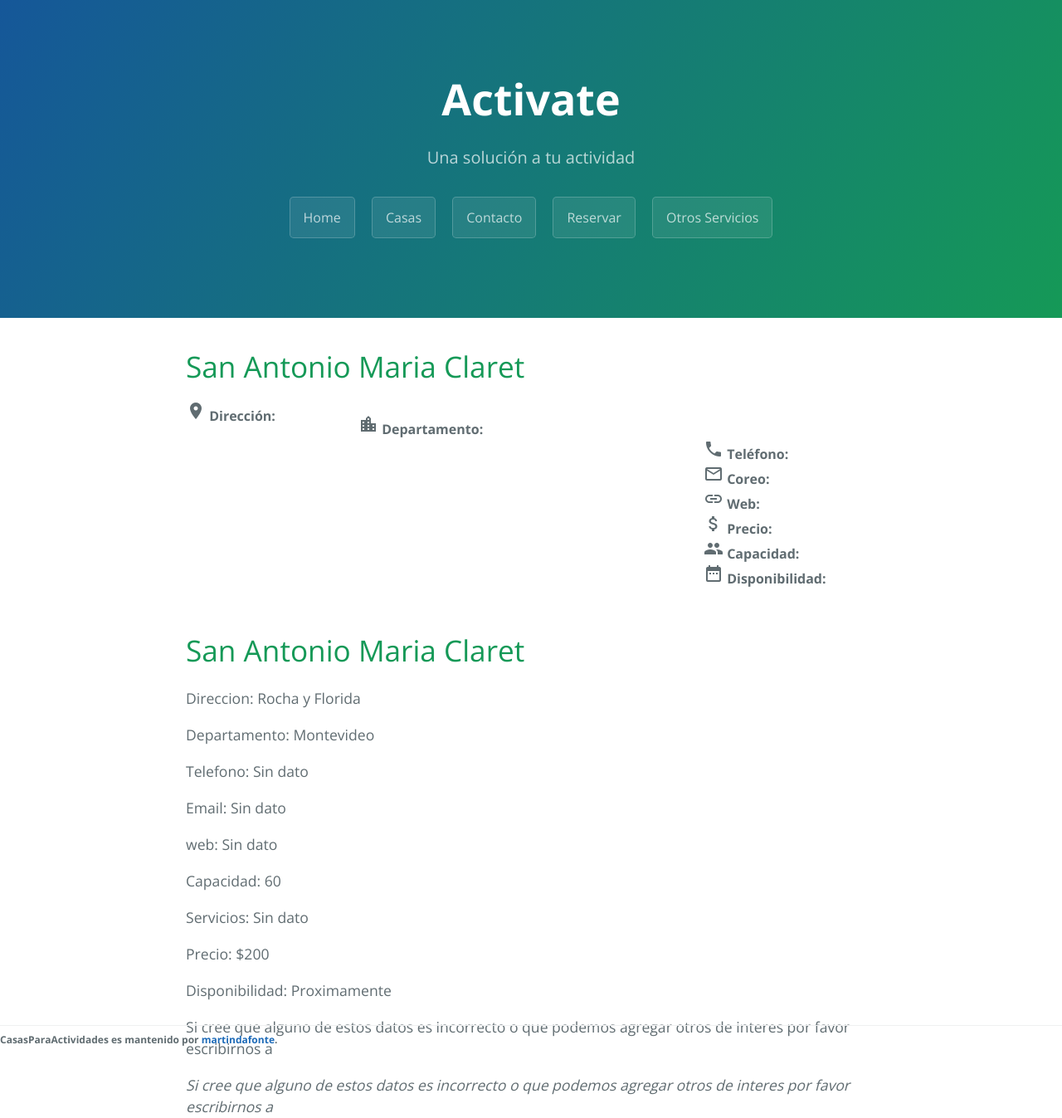
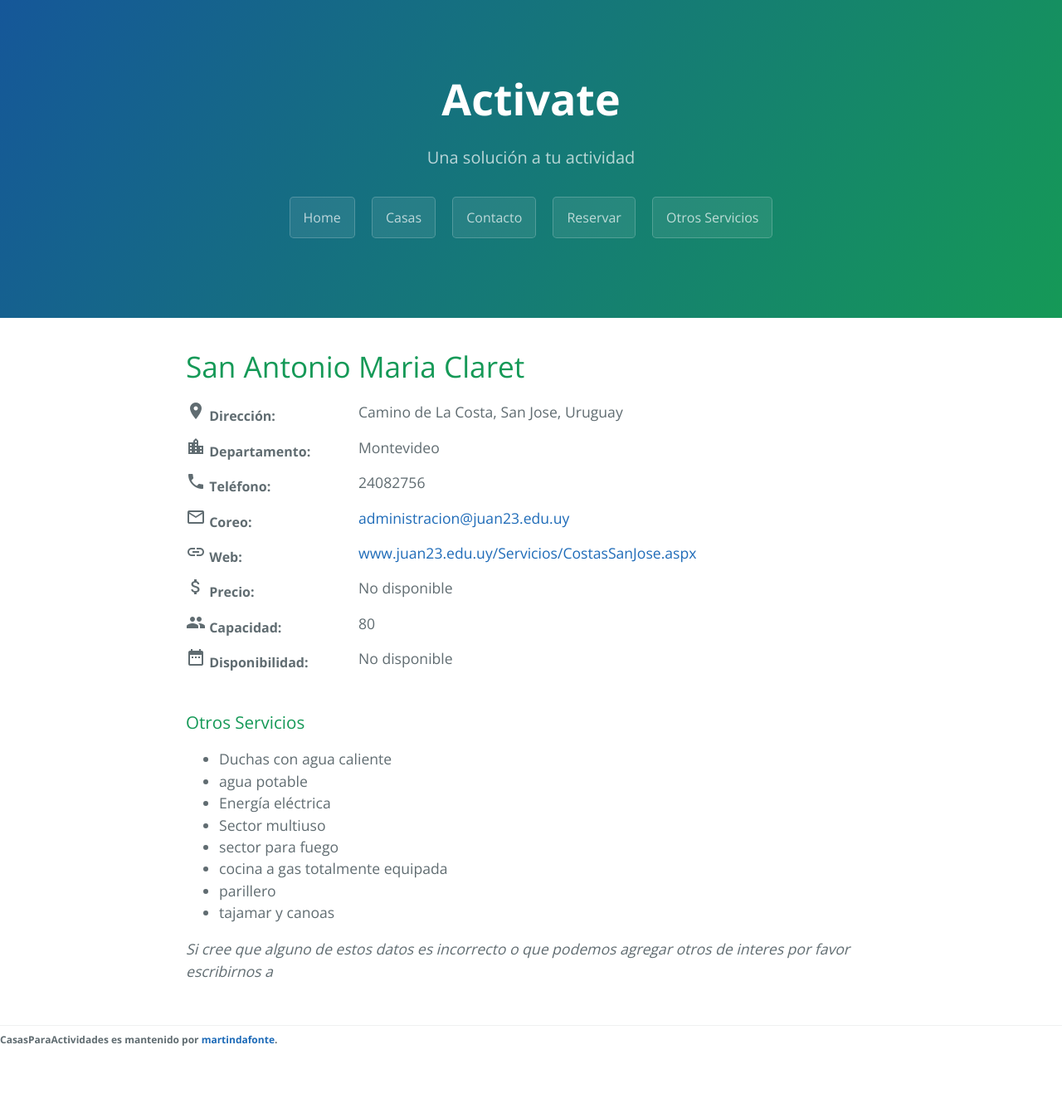
Before and after one commit to martindafonte/CasasDeRetiro, a Jekyll site: the page built from _casas/san_antonio_maria_claret.md, in a window 1280 px wide. Shown: the whole page at 83% size. Built offline with Jekyll 4.4.1, drawn with Linux system fonts in a browser that asks for light colours; comment, search, counter and statistics services are not loaded; after the commit the page ends 1283 px from its top, so only the background shows below that.

Commit message:
Update san_antonio_maria_claret.md

```diff
--- a/_casas/san_antonio_maria_claret.md
+++ b/_casas/san_antonio_maria_claret.md
@@ -1,20 +1,22 @@
 ---
 title: San Antonio Maria Claret
 category: Montevideo
+direccion: Camino de La Costa, San Jose, Uruguay
+departamento: Montevideo
+telefono: 24082756
+correo: administracion@juan23.edu.uy
+web: www.juan23.edu.uy/Servicios/CostasSanJose.aspx
+capacidad: 80
+precio: No disponible
+disponibilidad: No disponible
 ---
 
-<h1>San Antonio Maria Claret</h1>
-
-
-<p> Direccion: Rocha y Florida </p>
-<p>Departamento: Montevideo</p>
-<p>Telefono: Sin dato </p>
-<p>Email: Sin dato </p>
-<p>web: Sin dato </p>
-<p>Capacidad: 60 </p>
-<p>Servicios: Sin dato</p>
-<p>Precio: $200 </p>
-<p>Disponibilidad: Proximamente </p>
-
-
-<p>Si cree que alguno de estos datos es incorrecto o que podemos agregar otros de interes por favor escribirnos a </p>
+### Otros Servicios
+* Duchas con agua caliente
+* agua potable
+* Energía eléctrica
+* Sector multiuso
+* sector para fuego
+* cocina a gas totalmente equipada
+* parillero
+* tajamar y canoas
```
